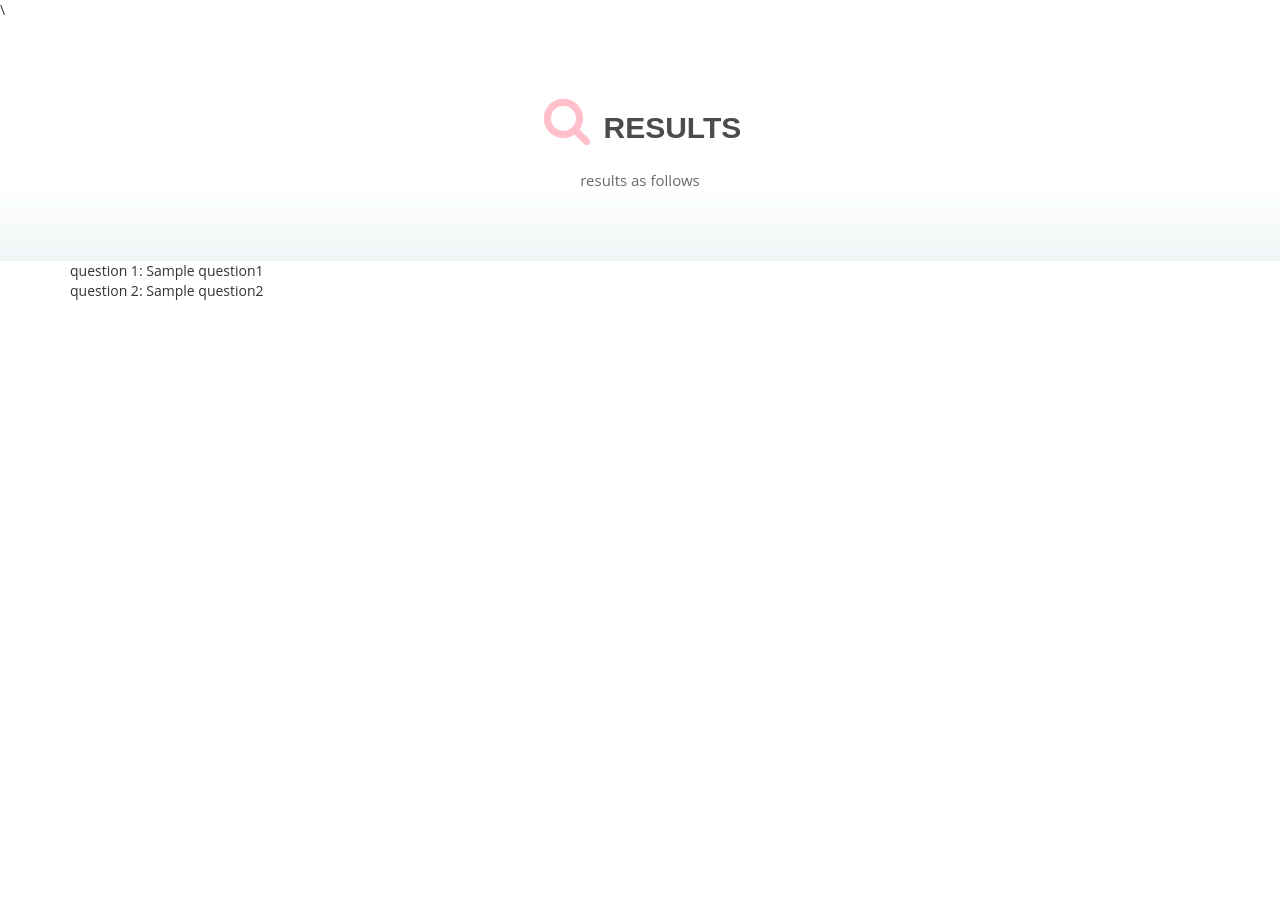
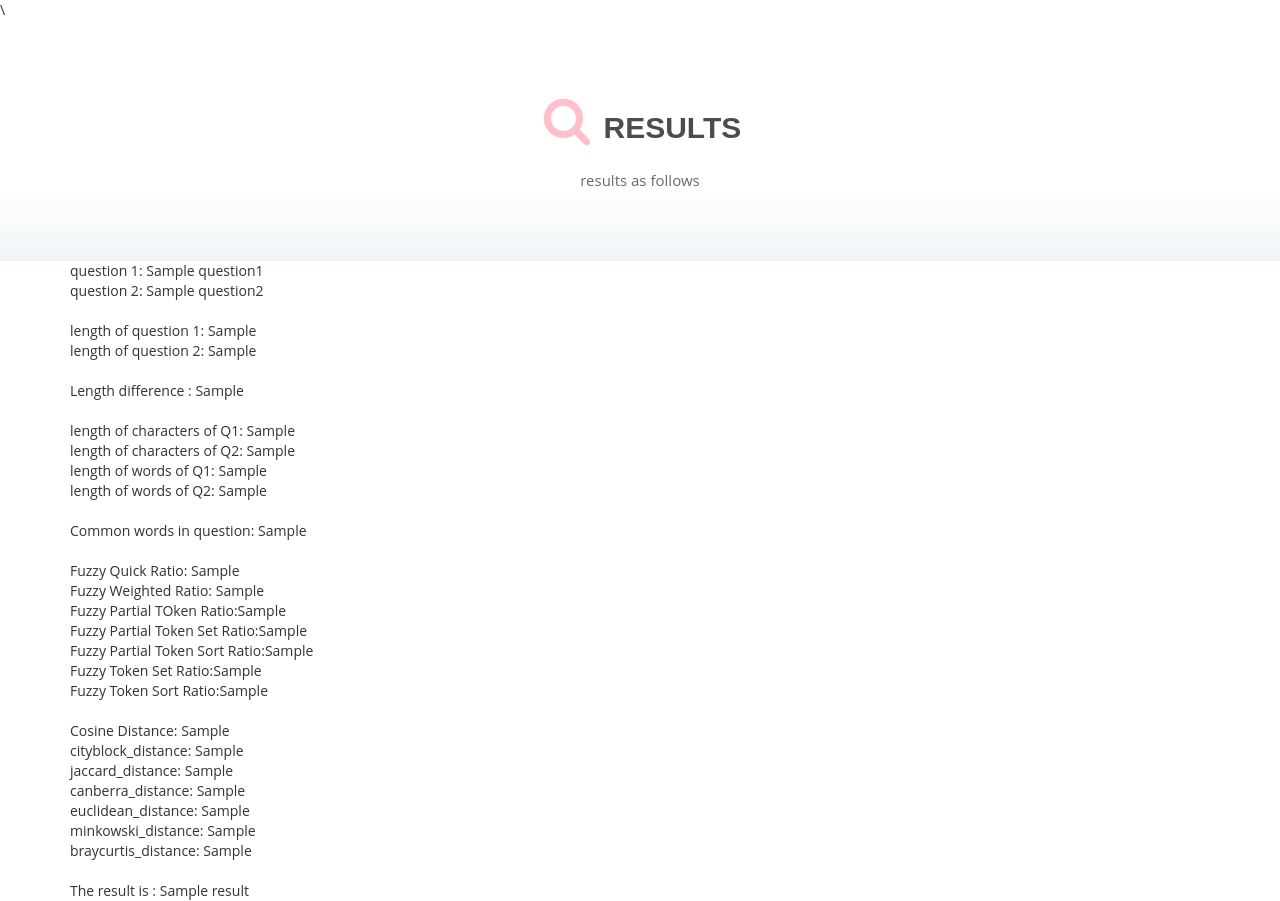
Before and after one commit to Ashwin-Dhakal/Web-Back-end-for-major-project, a Django app: template sajilo/templates/sajilo/searchlist.html in a window 1280 px wide. Before the commit the page ends 300 px from the top, so only its background shows below. Run offline with Django 3.2, Linux system fonts and the light colour scheme; the template is opened without the code that fills it: most values are stand-ins (such as "Sample title", 1, 10 or a date in 2020); some libraries are stand-ins or nearby versions.

Commit message:
correct output without UI

```diff
--- a/sajilo/templates/sajilo/searchlist.html
+++ b/sajilo/templates/sajilo/searchlist.html
@@ -49,7 +49,38 @@
 
 
 question 1: {{question1}}<br>
-question 2: {{question2}}<br>
+question 2: {{question2}}<br><br>
+length of question 1: {{len_1}}<br>
+length of question 2: {{len_2}}<br><br>
+
+Length difference : {{diff_len}} <br><br>
+
+length of characters of Q1: {{len_char_q1}}<br>
+length of characters of Q2: {{len_char_q2}}<br>
+length of words of Q1: {{len_word_q1}}<br>
+length of words of Q2: {{len_word_q2}}<br><br>
+
+Common words in question: {{common_words}} <br><br>
+
+Fuzzy Quick Ratio: {{fuzz_qratio}}<br>
+Fuzzy Weighted Ratio: {{fuzz_WRatio}}<br>
+Fuzzy Partial TOken Ratio:{{ fuzz_partial_ratio}}<br>
+Fuzzy Partial Token Set Ratio:{{fuzz_partial_token_set_ratio}}<br>
+Fuzzy Partial Token Sort Ratio:{{fuzz_partial_token_sort_ratio}}<br>
+Fuzzy Token Set Ratio:{{fuzz_token_set_ratio}}<br>
+Fuzzy Token Sort Ratio:{{fuzz_token_sort_ratio}}<br><br>
+
+Cosine Distance: {{cosine_distance}} <br>
+cityblock_distance: {{cityblock_distance}} <br>
+jaccard_distance: {{jaccard_distance}} <br>
+canberra_distance: {{canberra_distance}} <br>
+euclidean_distance: {{euclidean_distance}} <br>
+minkowski_distance: {{minkowski_distance}} <br>
+braycurtis_distance: {{braycurtis_distance}} <br><br>
+
+The result is : {{result}}
+
+
 
      </div>
 
```
Also changed, not shown: sajilo/views.py (+106 -16 lines), 2 other files.
